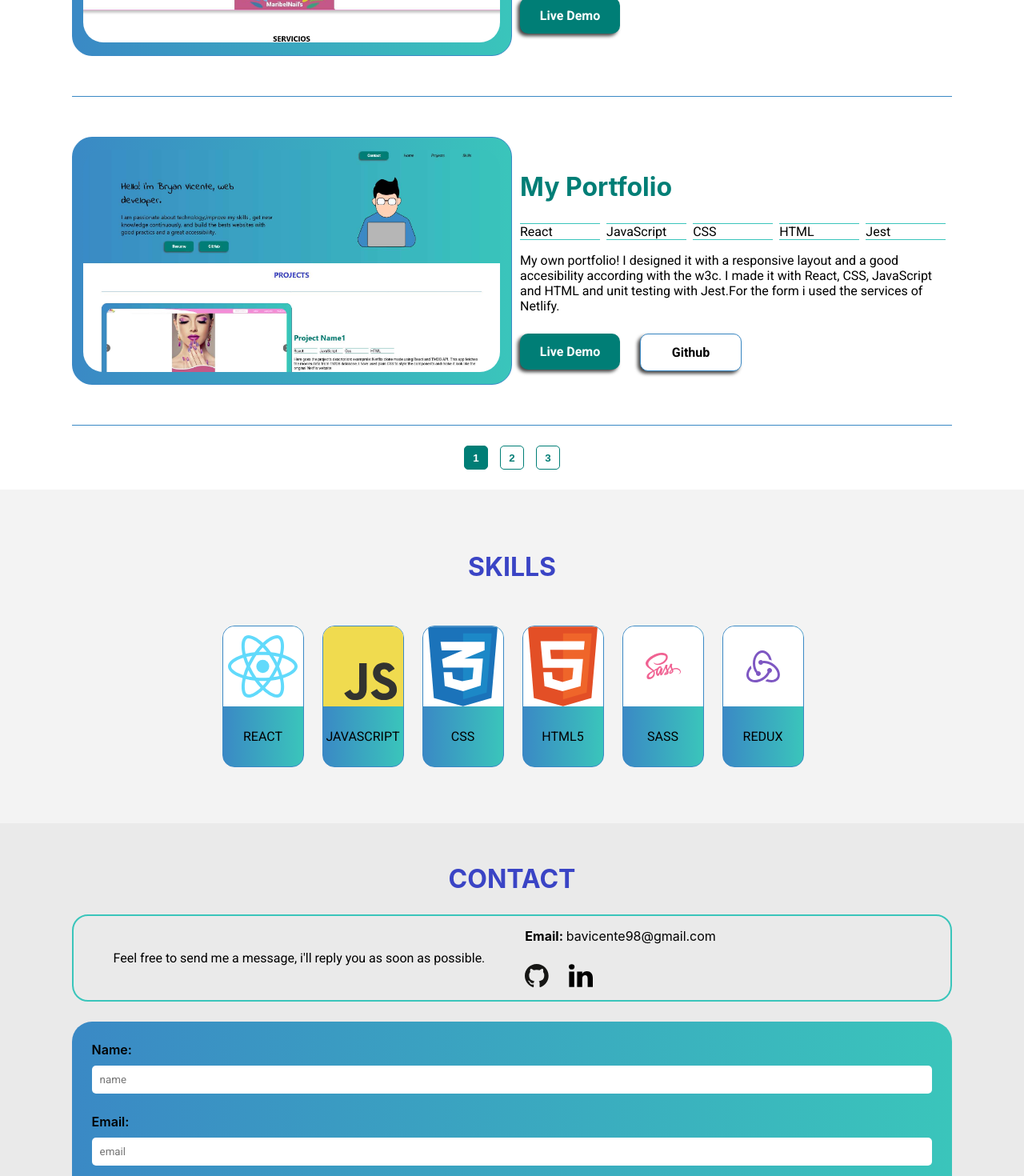
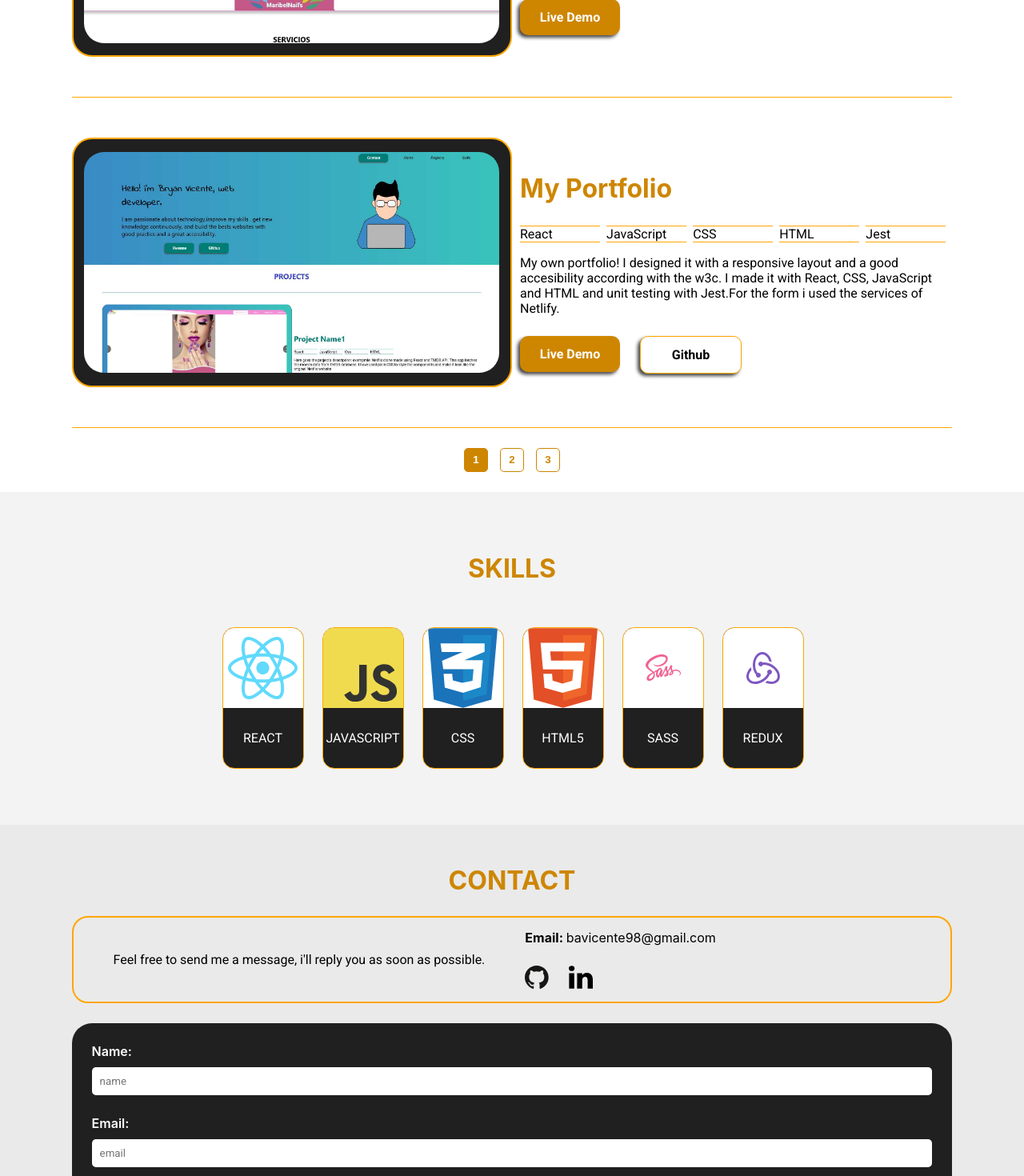
Before and after one commit to bavicente9/portfolio, a React (Create React App) app: page / in a window 1280 px wide. Shown: the part 1300-2770 px from the top of the page at 80% size. Built offline with nearby package versions, Linux system fonts and the light colour scheme.

Commit message:
Changed all color theme

```diff
--- a/src/App.css
+++ b/src/App.css
@@ -2,14 +2,15 @@
 
 
 :root{
-  --Blue:#3A89C5;
-  --DarkBlue:#3A44C5;
-  --Cyan:#3AC5BB;
-  --DarkCyan:#007e76;
+  --Orange:#ffa600;
+  --DarkOrange:#ce8600;
+
   --LigthGray:#F3F3F3;
   --DarkGray:#EAEAEA;
+  --VeryDarkGray:#ffaf38;
+  --VeryDarkOrange:#9c5e00;
 
-  --GeneralBackGround: linear-gradient(90.09deg, #3A89C5 0.07%, #3AC5BB 99.91%);
+  --GeneralBackGround: linear-gradient(90.09deg, #202020 0.07%, #202020 99.91%);
   --GeneralMarginWidth:7vw;
   --GeneralRMarginWidth:5vw;
 }
@@ -25,7 +26,7 @@
 .button{
   height: 45px;
   width: 125px;
-  background:var(--DarkCyan);
+  background:var(--DarkOrange);
   color: #fff;
 
   border: none;
@@ -39,7 +40,7 @@
 }
 
 .button:hover{
-  background: var(--Cyan);
+  background: var(--VeryDarkOrange);
 }
 
 
@@ -48,5 +49,4 @@
 
 .contact{
   height: 800px;
-  background-color: coral;
 }
--- a/src/components/contact/Contact.css
+++ b/src/components/contact/Contact.css
@@ -8,7 +8,7 @@
     text-align: center;
     margin:0;
     padding:0 0 25px 0;
-    color: var(--DarkBlue);
+    color: var(--DarkOrange);
     font-size: 2rem;
     text-transform: uppercase;
 }
@@ -20,7 +20,7 @@
     justify-content: left;
     align-items: center;
     gap: 50px;
-    border: 2px solid var(--Cyan);
+    border: 2px solid var(--Orange);
     border-radius: 20px;
 }
 
@@ -71,7 +71,7 @@
 .contact__form label{
     display: flex;
     flex-direction: column;
-    color: #000;
+    color: #fff;
     gap: 10px;
     text-transform: capitalize;
     font-size: 1rem;
--- a/src/components/header/Header.css
+++ b/src/components/header/Header.css
@@ -49,19 +49,18 @@
     font-size: 1rem;
     cursor: pointer;
 
+    text-decoration: none;
     font-family: 'Roboto', sans-serif;
     font-style: italic;
+    color: rgb(255, 255, 255);
 }
 
 .header__navbar li:hover {
     color: #fff;
-    background: linear-gradient(180deg, rgba(0, 173, 161, 0) 0%, #00ADA1 100%);
+    background: linear-gradient(180deg, var(--DarkOrange) 0%, var(--VeryDarkOrange) 100%);
 }
 
-.header__navbar li a {
-    color: #000;
-    text-decoration: none;
-}
+
 
 .header__buttonMenu {
     display: none;
@@ -90,10 +89,7 @@
     .button--navbar {
         grid-area: buttonContact;
         margin-right: calc(25px + var(--GeneralMarginWidth));
-        /* animation whit toggle r menu
-        position: absolute;
-         top:50px;
-        */
+
     }
 
     .header__buttonMenu {
@@ -116,7 +112,7 @@
         height: 100%;
     }
 
-    /*TODO:*/
+
     /*Responsive menu with animation*/
 
     .header__rMenu {
@@ -149,13 +145,12 @@
 
     .header__rMenu li {
         height: min-content;
-
     }
 
     .header__rMenu li a {
         display: block;
         padding: 25px 0;
-        border-top: 1px solid var(--Cyan);
+        border-top: 1px solid var(--Orange);
         font-size: 2rem;
         cursor: pointer;
         text-decoration: none;
@@ -163,8 +158,13 @@
         width: 100%;
     }
 
+    .header__rMenu li:last-child{
+        border-bottom: 1px solid var(--Orange);
+
+    }
+
     .header__rMenu ul li:hover {
-        background-color: var(--DarkBlue);
+        background-color: var(--VeryDarkOrange);
     }
 
     @keyframes rMenuAnimation--open {
--- a/src/components/presentation/Presentation.css
+++ b/src/components/presentation/Presentation.css
@@ -16,7 +16,7 @@
     grid-template-rows: min-content min-content min-content;
 
     place-items: center;
-    color: #000;
+    color: #fff;
 }
 
 /*Info*/
--- a/src/components/projects/Projects.css
+++ b/src/components/projects/Projects.css
@@ -1,5 +1,5 @@
 .projects h1{
-    color: var(--DarkBlue);
+    color: var(--DarkOrange);
     text-transform: uppercase;
     text-align: center;
     font-size: 2rem;
@@ -35,7 +35,7 @@
     place-items: center;
 
     padding: 50px 0;
-    border: 1px solid var(--Blue);
+    border: 1px solid var(--Orange);
     border-width: 1px 0  0 0;
 }
 
@@ -45,7 +45,7 @@
     background: var(--GeneralBackGround);
     display: grid;
     place-items: center;
-    border: 1px solid var(--Blue);
+    border: 2px solid var(--Orange);
     border-radius: 25px;
 }
 
@@ -63,7 +63,7 @@
 
 .projects__cardInfo h2 {
     font-size: 2rem;
-    color: var(--DarkCyan);
+    color: var(--DarkOrange);
     text-transform: capitalize;
 }
 
@@ -81,7 +81,7 @@
 .projects__cardInfoTechnologies li {
     display: inline;
     width: 100px;
-    border: 1px solid var(--Cyan);
+    border: 1px solid var(--Orange);
     border-width: 1px 0;
 
     font-family: 'Roboto', sans-serif;
@@ -110,7 +110,7 @@
 .projects__cardButtons .button--white {
     background: #fff;
     color: #000;
-    border: 1px solid var(--Blue);
+    border: 1px solid var(--Orange);
 }
 
 .projects__cardButtons .button--white:hover {
@@ -133,9 +133,9 @@
     width: 30px;
 
     background: #fff;
-    border: 1px solid var(--DarkCyan);
+    border: 1px solid var(--DarkOrange);
     border-radius: 5px;
-    color: var(--DarkCyan);
+    color: var(--DarkOrange);
 
     font-weight: 600;
     cursor: pointer;
@@ -146,11 +146,11 @@
     background:var(--DarkGray);
 }
 .projects__navButton--selected{
-    background:var(--DarkCyan);
+    background:var(--DarkOrange);
     color: #fff;
 }
 .projects__navButton--selected:hover{
-    background:var(--DarkCyan);
+    background:var(--DarkOrange);
 }
 
 @media (max-width:930px) {
--- a/src/components/skills/Skills.css
+++ b/src/components/skills/Skills.css
@@ -6,7 +6,7 @@
     font-size: 2rem;
     text-transform: uppercase;
     text-align: center;
-    color: var(--DarkBlue);
+    color: var(--DarkOrange);
     margin-bottom: 50px;
 }
 
@@ -32,10 +32,12 @@
     grid-template-columns: 100px;
     grid-template-rows: 100px 75px;
 
-    border: 1px solid var(--Blue);
+    border: 1px solid var(--Orange);
     border-radius: 15px;
     overflow: hidden;
     transition-duration: 0.34s;
+
+    color: #fff;
 }
 
 
```
Also changed, not shown: 2 other files (tests, documents, lock files or other folders).
